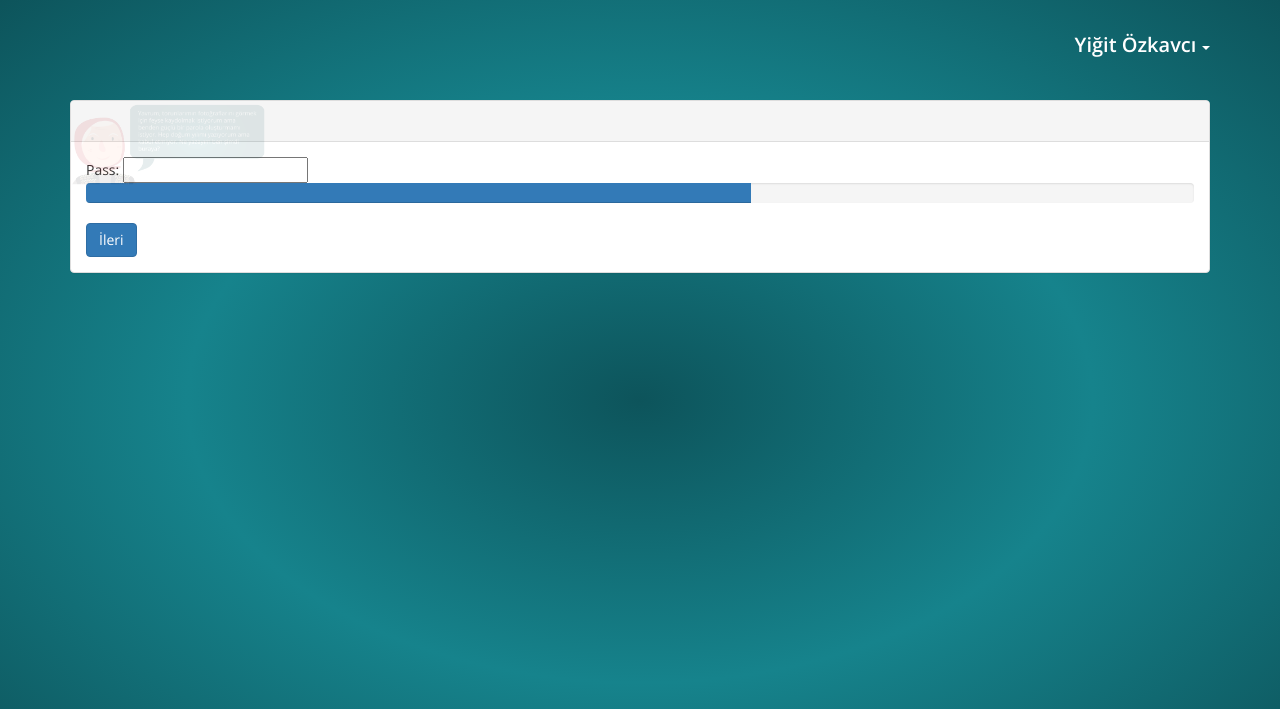
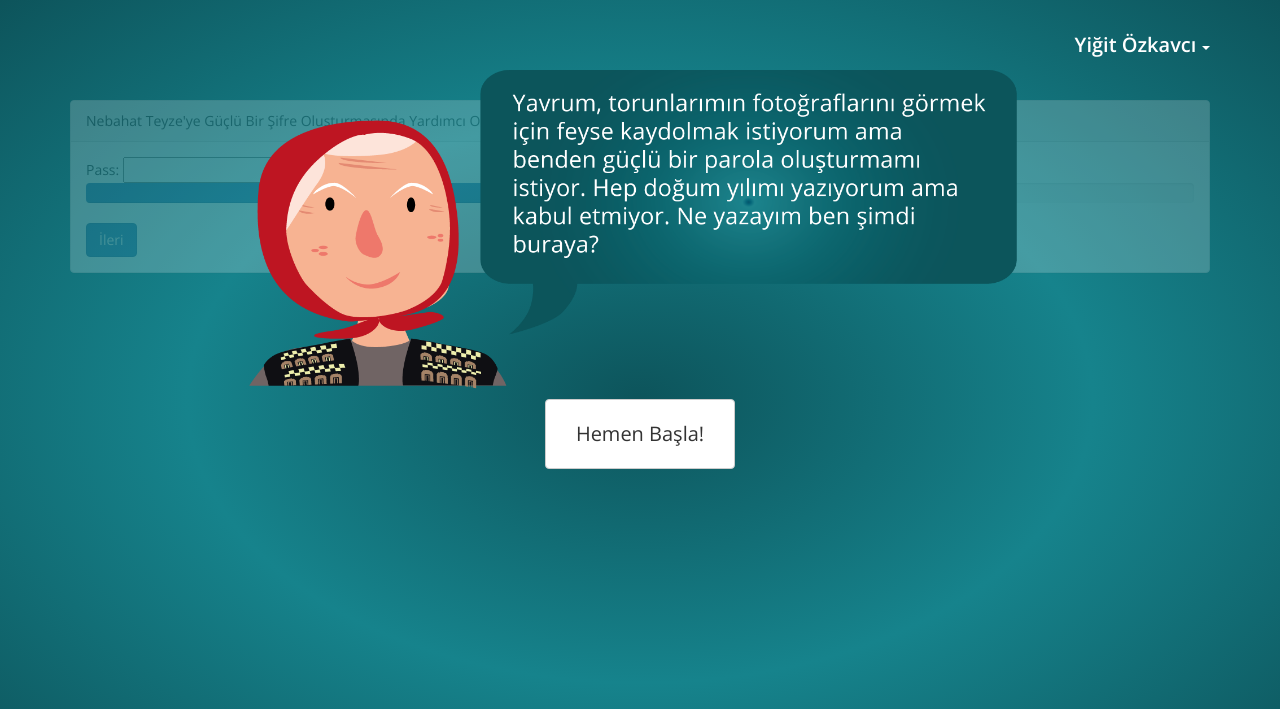
Before and after one commit to smddzcy/ESETGuvenlikOyunu, a PHP site: page /esetGuvenlik/oyun/index.php in a window 1280 px wide. Shown: the top 709 px of the page. Run offline with PHP 8.4, Linux system fonts and the light colour scheme; some libraries are stand-ins or nearby versions.

Commit message:
Pre-level animations are completed.

```diff
--- a/assets/css/style.css
+++ b/assets/css/style.css
@@ -14,17 +14,32 @@ a:hover {
 	margin-top:20px;
 }
 #level-container {
-	position:relative;
 	width:100%;
 	margin-top:50px;
 }
 #level-container #pre-level {
 	position:absolute;
-	width:200px;
+	width:800px;
+	left:50%;
+	margin-left:-400px;
+	top:50px;
+	opacity:1;
+	text-align:center;
+	z-index:99;
 }
 #level-container #pre-level img {
 	width:100%;
-	opacity:0.1;
+	opacity:1;
+}
+#level-container #pre-level .btn {
+	display:inline-block;
+	margin:0 auto;
+	margin-top:10px;
+	padding:20px 30px;
+	font-size:20px;
+}
+#level {
+	opacity:0.2;
 }
 .username {
 	color:white;
--- a/assets/js/wizard.js
+++ b/assets/js/wizard.js
@@ -48,3 +48,13 @@ function nextLevel() {
 function calculatePoint(data) {
     return process("calculatePoint", data).point;
 }
+
+function getIntoLevel() {
+	$("#pre-level").fadeOut(500, function() {
+		$("#level").animate({
+			opacity: 1
+		}, 1000, function() {
+
+		});
+	});
+}
--- a/views/levels/level-1.html
+++ b/views/levels/level-1.html
@@ -1,9 +1,10 @@
 <div id="pre-level">
     <img src="../assets/images/dialog-lvlpswrd.png" alt="">
+    <div class="btn btn-default" onclick="getIntoLevel()">Hemen Başla!</div>
 </div>
 <div id="level">
     <div class="panel panel-default level-1">
-        <div class="panel-heading">&nbsp;</div>
+        <div class="panel-heading">Nebahat Teyze'ye Güçlü Bir Şifre Oluşturmasında Yardımcı Ol</div>
         <input type="hidden" id="levelCode" value="2xdnf2yncfdsn10tn1230nt12n3nbgasdmn1293n214">
         <div class="panel-body">
             Pass: <input type="password" id="password" />
```
